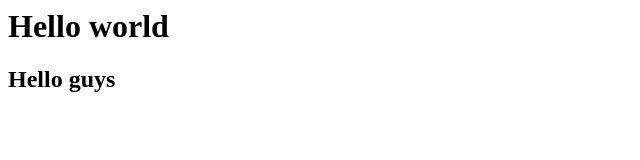
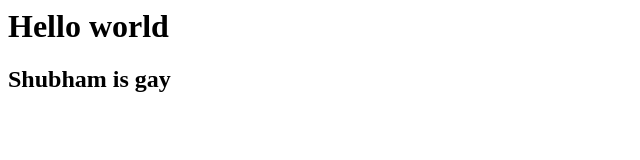
Before and after one commit to tavilefty/github-Demo, a plain HTML site: page index.html in a window 1280 px wide. Shown: the whole page, without its empty margins (0-640 px from the left). Drawn offline with Linux system fonts and the light colour scheme.

Commit message:
Update index.html
shubham's gender

```diff
--- a/index.html
+++ b/index.html
@@ -2,6 +2,6 @@
    <head></head>
   <body>
   <h1>Hello world</h1>
-   <h2>Hello guys</h2>
+   <h2>Shubham is gay</h2>
 </body>
 </html>
```
